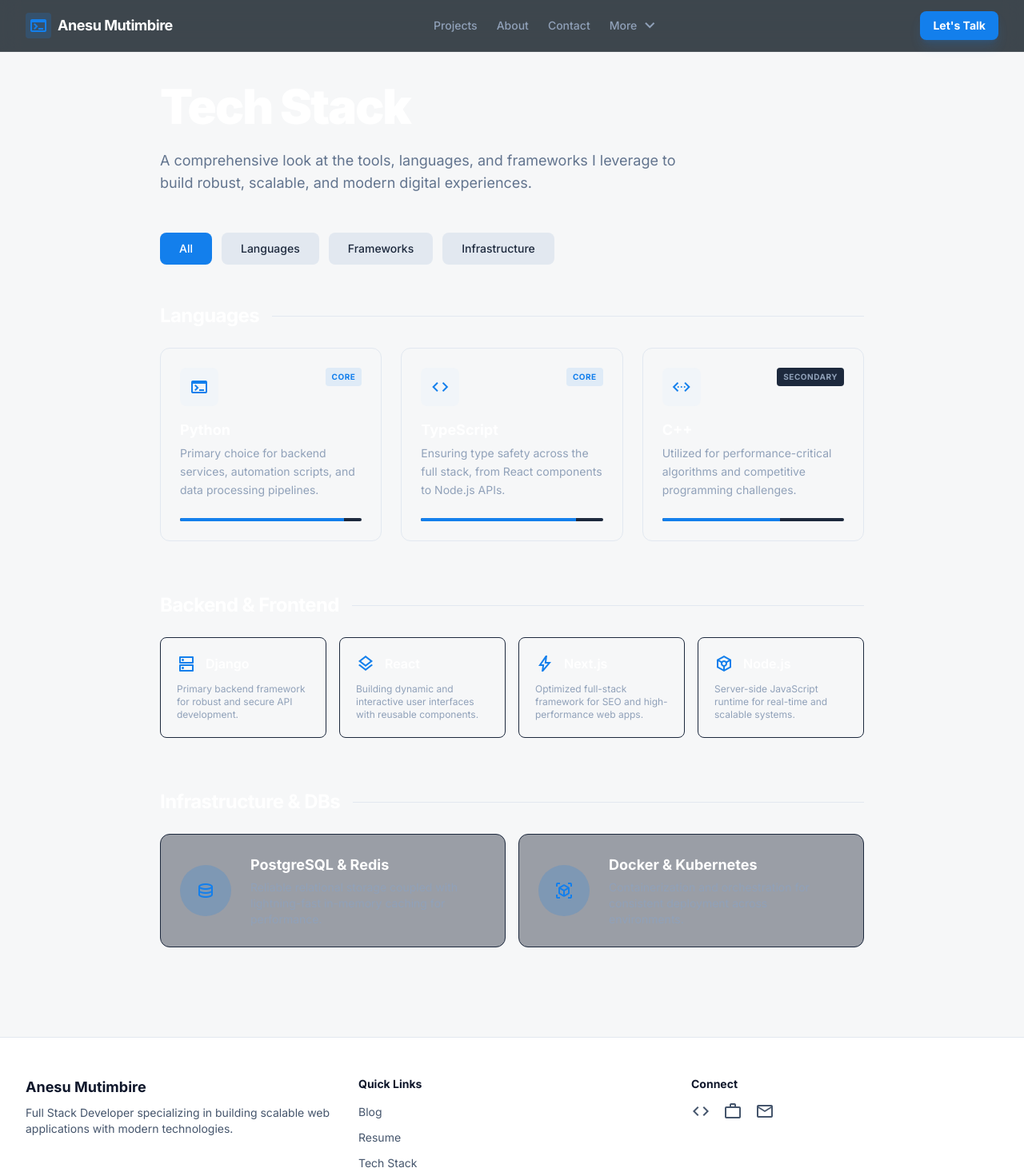
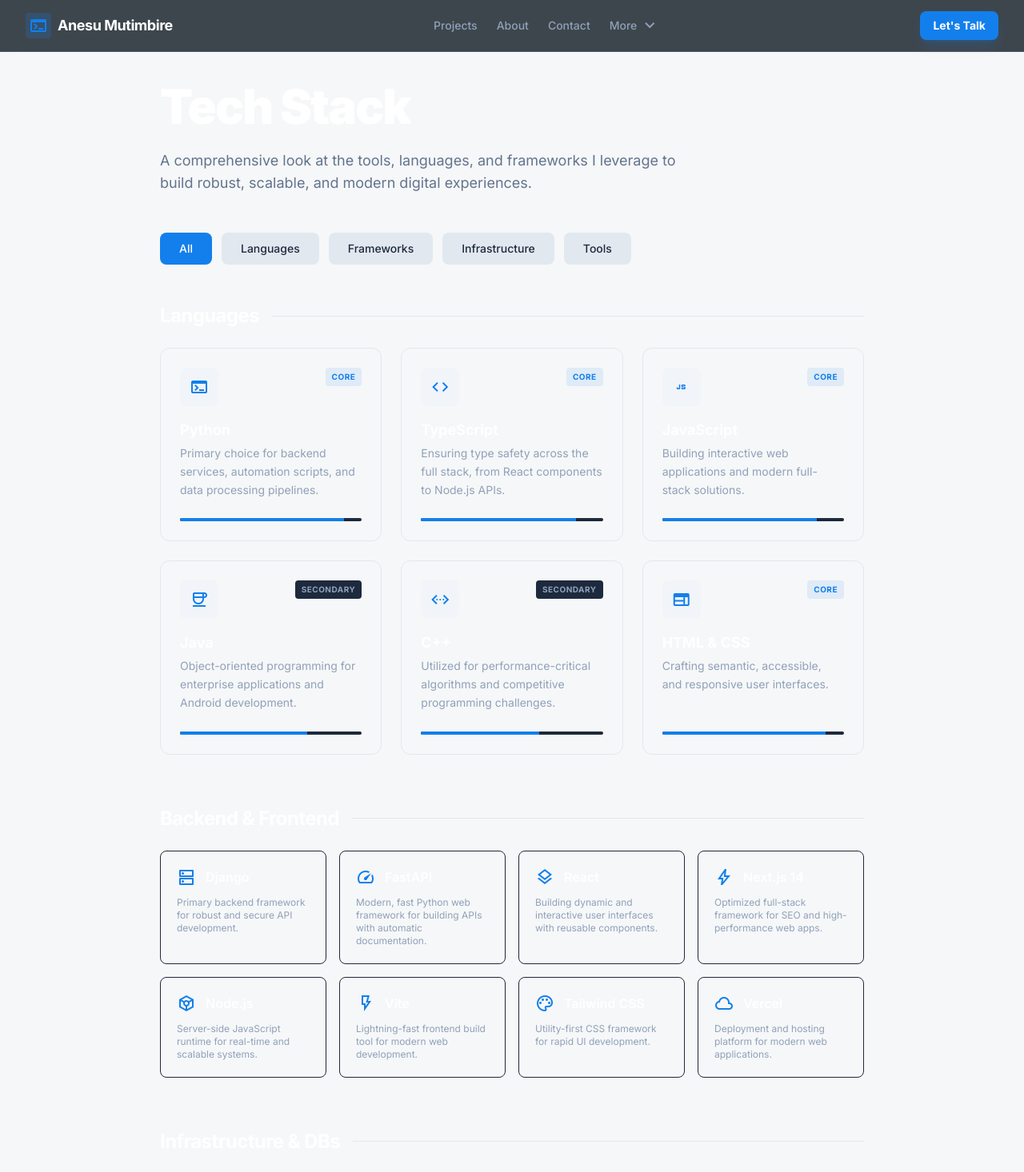
Before and after one commit to Aomine-c2c/anesu.dev, a Next.js app: page /tech-stack in a window 1280 px wide. Shown: the top 1466 px of the page at 80% size. Built offline with nearby package versions, Linux system fonts and the light colour scheme.

Commit message:
Expand tech stack with comprehensive list - 21 technologies total

```diff
--- a/app/tech-stack/page.tsx
+++ b/app/tech-stack/page.tsx
@@ -4,23 +4,32 @@ import { Navigation } from "@/components/Navigation";
 import { Footer } from "@/components/Footer";
 import { useState } from "react";
 
-const categories = ["All", "Languages", "Frameworks", "Infrastructure"];
+const categories = ["All", "Languages", "Frameworks", "Infrastructure", "Tools"];
 
 const techStack = {
   languages: [
     { name: "Python", icon: "terminal", level: 90, badge: "Core", description: "Primary choice for backend services, automation scripts, and data processing pipelines." },
     { name: "TypeScript", icon: "code", level: 85, badge: "Core", description: "Ensuring type safety across the full stack, from React components to Node.js APIs." },
+    { name: "JavaScript", icon: "javascript", level: 85, badge: "Core", description: "Building interactive web applications and modern full-stack solutions." },
+    { name: "Java", icon: "coffee", level: 70, badge: "Secondary", description: "Object-oriented programming for enterprise applications and Android development." },
     { name: "C++", icon: "settings_ethernet", level: 65, badge: "Secondary", description: "Utilized for performance-critical algorithms and competitive programming challenges." },
+    { name: "HTML & CSS", icon: "web", level: 90, badge: "Core", description: "Crafting semantic, accessible, and responsive user interfaces." },
   ],
   frameworks: [
     { name: "Django", icon: "dns", description: "Primary backend framework for robust and secure API development." },
+    { name: "FastAPI", icon: "speed", description: "Modern, fast Python web framework for building APIs with automatic documentation." },
     { name: "React", icon: "layers", description: "Building dynamic and interactive user interfaces with reusable components." },
-    { name: "Next.js", icon: "bolt", description: "Optimized full-stack framework for SEO and high-performance web apps." },
+    { name: "Next.js 14", icon: "bolt", description: "Optimized full-stack framework for SEO and high-performance web apps." },
     { name: "Node.js", icon: "token", description: "Server-side JavaScript runtime for real-time and scalable systems." },
+    { name: "Vite", icon: "flash_on", description: "Lightning-fast frontend build tool for modern web development." },
+    { name: "Tailwind CSS", icon: "palette", description: "Utility-first CSS framework for rapid UI development." },
+    { name: "Vercel", icon: "cloud", description: "Deployment and hosting platform for modern web applications." },
   ],
   infrastructure: [
-    { name: "PostgreSQL & Redis", icon: "database", description: "Reliable relational storage coupled with lightning-fast in-memory caching for performance." },
-    { name: "Docker & Kubernetes", icon: "view_in_ar", description: "Containerization and orchestration for consistent deployment across environments." },
+    { name: "PostgreSQL", icon: "database", description: "Reliable relational database for complex queries and data integrity." },
+    { name: "Docker", icon: "view_in_ar", description: "Containerization for consistent deployment across environments." },
+    { name: "Git & GitHub", icon: "code_blocks", description: "Version control and collaborative development workflow." },
+    { name: "JWT & REST APIs", icon: "security", description: "Secure authentication and RESTful API design patterns." },
   ],
 };
 
```
